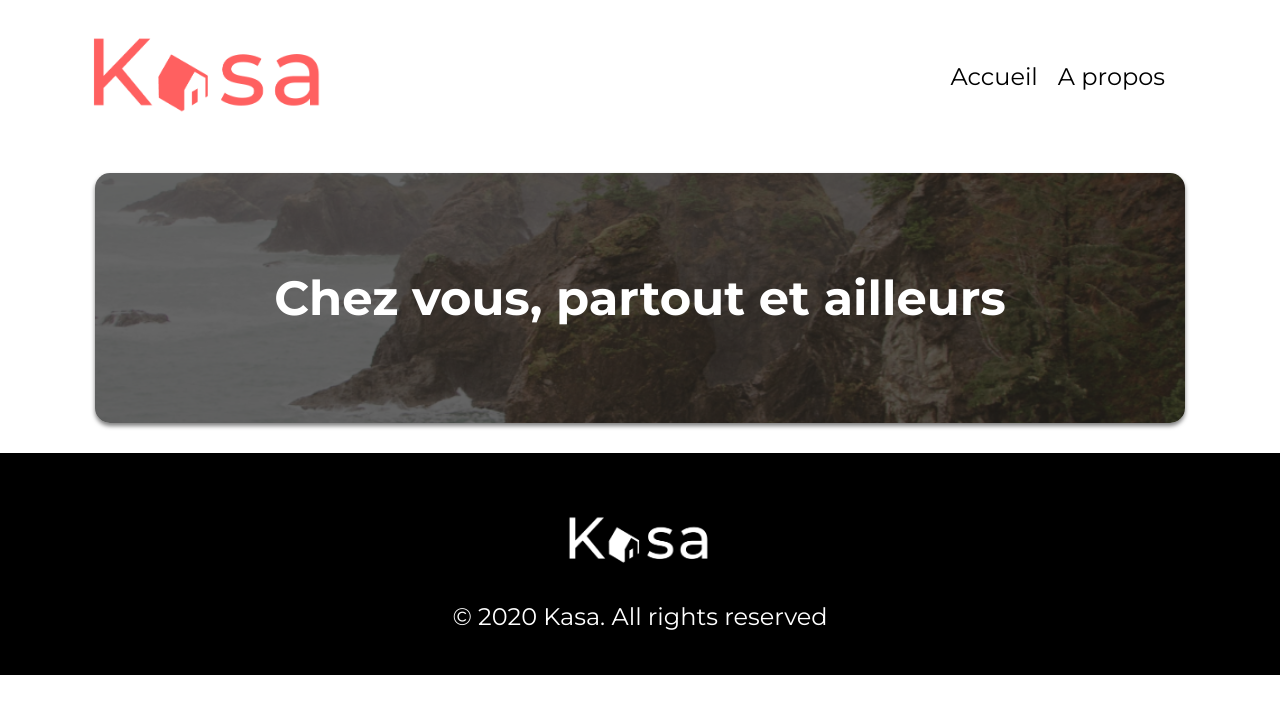
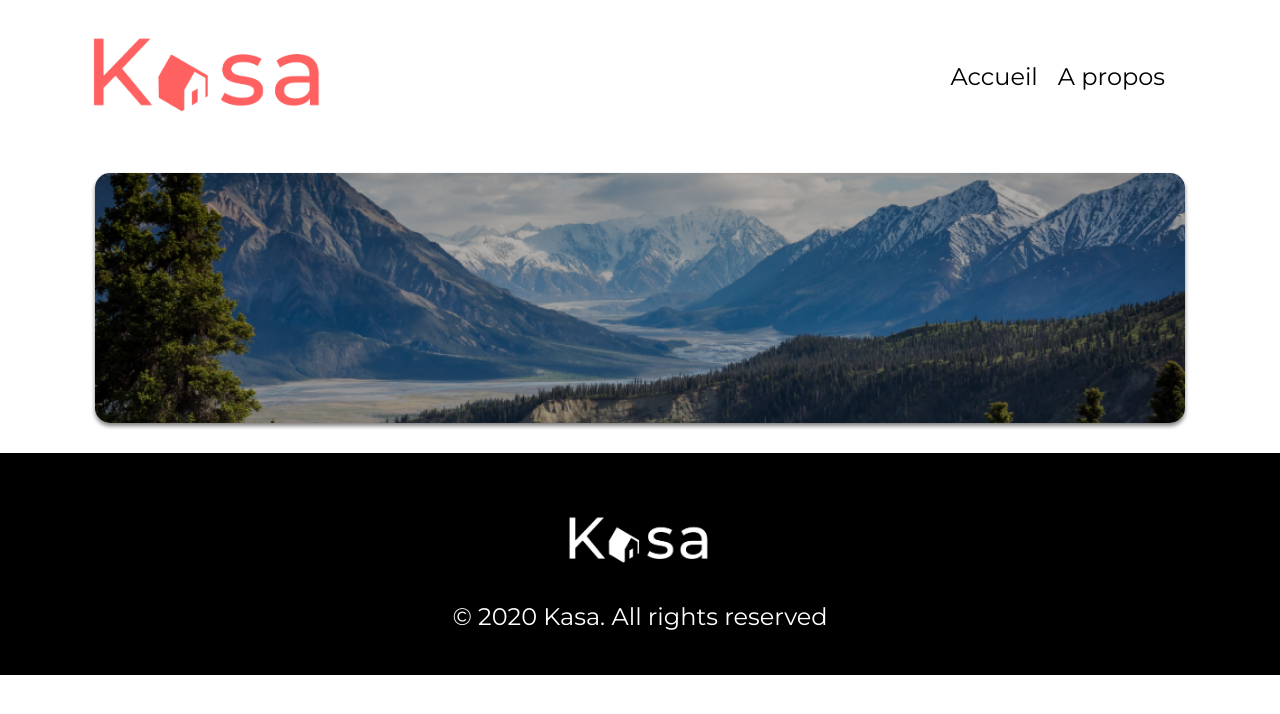
Before and after one commit to Samisateurr/kasa_baranowski_samuel, a React (Create React App) app: page /about in a window 1280 px wide. Shown: the top 714 px of the page. Built offline with nearby package versions, Linux system fonts and the light colour scheme.

Commit message:
feat : composant BannerAbout

```diff
--- /dev/null
+++ b/src/components/BannerAbout/BannerAbout.css
@@ -0,0 +1,26 @@
+.banner_about {
+    border-radius: 15px;
+    display: flex;
+    justify-content: center;
+    align-items: center;
+    min-height: 100px;
+    height: 250px;
+    margin: 50px 95px 0px 95px;
+    box-shadow: 0 3px 4px rgba(0.5, 0.5, 0.5, 0.5);
+}
+
+.banner_about img {
+    height: 100%;
+    width: 100%;
+    z-index: -1;
+    border-radius: 15px;
+    min-height: 100px;
+    object-fit: cover;
+    filter: brightness(0.7);
+}
+
+.banner_about h2 {
+    color: white;
+    position: absolute;
+    font-size: 3rem;
+}
--- /dev/null
+++ b/src/components/BannerAbout/BannerAbout.jsx
@@ -0,0 +1,13 @@
+import React from 'react';
+import '../../components/BannerAbout/BannerAbout.css';
+import banner_about from '../../assets/images/banner_about.png';
+
+const BannerAbout = () => {
+    return (
+        <div className="banner_about">
+            <img src={banner_about} alt="banner de la page à propos" />
+        </div>
+    );
+};
+
+export default BannerAbout;
--- a/src/pages/About.jsx
+++ b/src/pages/About.jsx
@@ -1,12 +1,12 @@
 import Header from '../components/Header/Header.jsx';
-import Banner from '../components/Banner/Banner.jsx';
+import BannerAbout from '../components/BannerAbout/BannerAbout.jsx';
 import Footer from '../components/Footer/Footer.jsx';
 
 const About = () => {
     return (
         <div className="about">
             <Header />
-            <Banner />
+            <BannerAbout />
 
             <Footer />
         </div>
```
Also changed, not shown: src/assets/images/banner_about.png (added).
